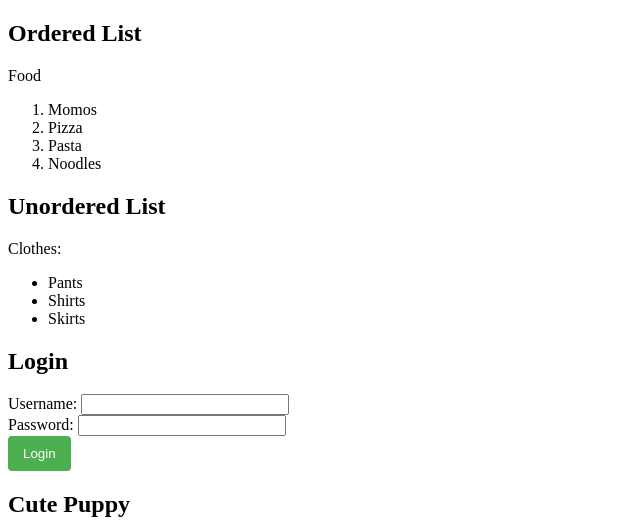
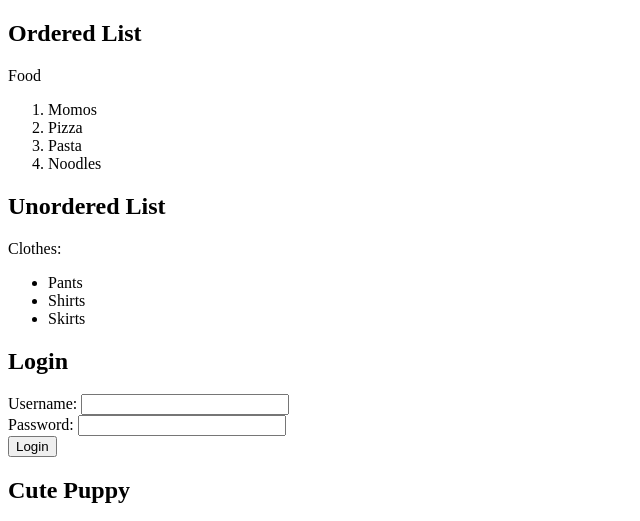
Before and after one commit to Mathumika/Html-basics, a plain HTML site: page index.html in a window 1280 px wide. Shown: the top 521 px of the page, without its empty margins (0-640 px from the left). Drawn offline with Linux system fonts and the light colour scheme.

Commit message:
Update index.html

```diff
--- a/index.html
+++ b/index.html
@@ -71,17 +71,10 @@
             width: 200px; /* Set the desired width */
         }
 
-        button {
-            background-color: #4caf50;
-            color: white;
-            padding: 10px 15px;
-            border: none;
-            border-radius: 4px;
-            cursor: pointer;
+        button
         }
 
-        button:hover {
-            background-color: #45a049;
+
         }
     </style>
 </head>
@@ -111,8 +104,7 @@
     <!DOCTYPE html>
 <html lang="en">
 <head>
-    <meta charset="UTF-8">
-    <meta name="viewport" content="width=device-width, initial-scale=1.0">
+
     <title>Book Table</title>
 </head>
 <body>
```
